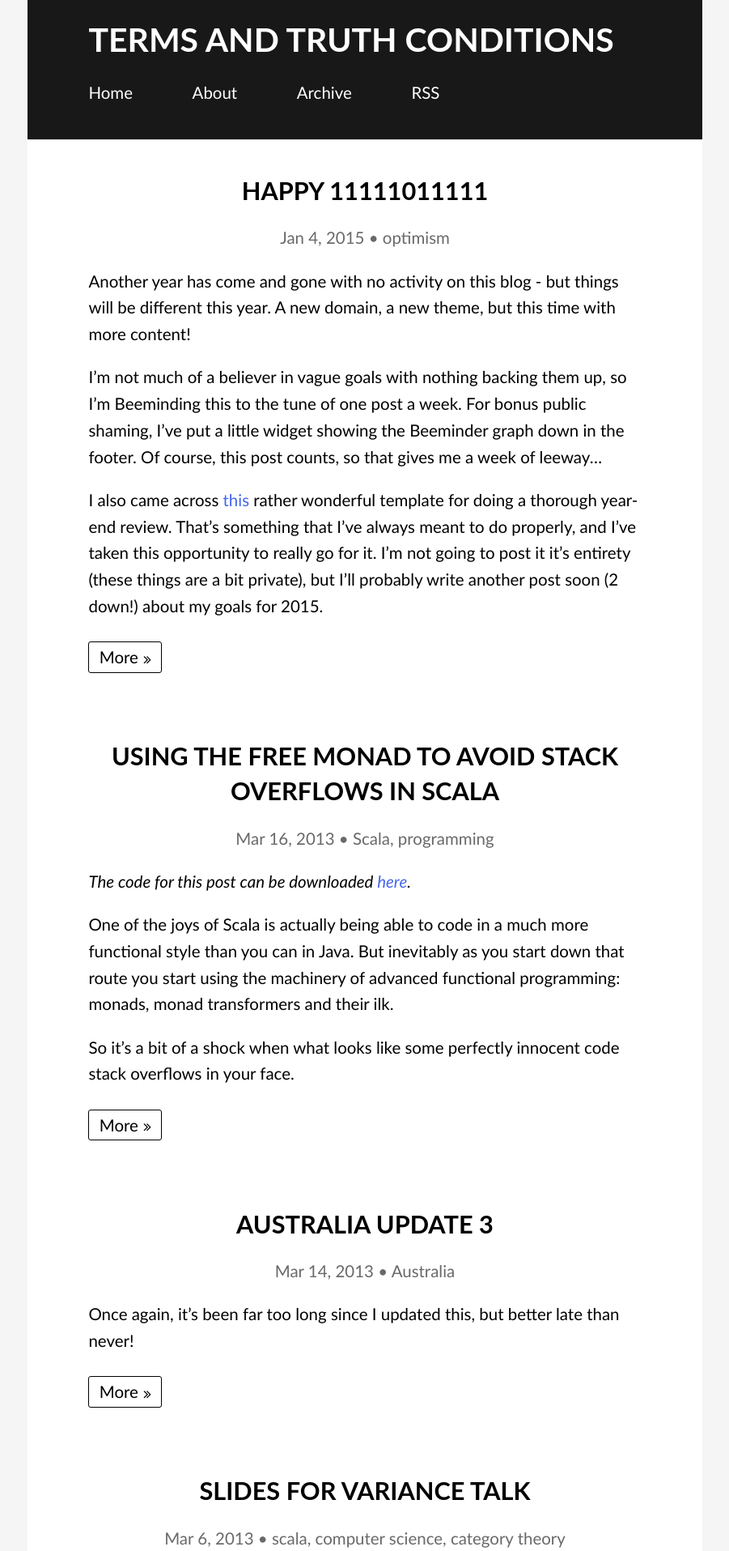
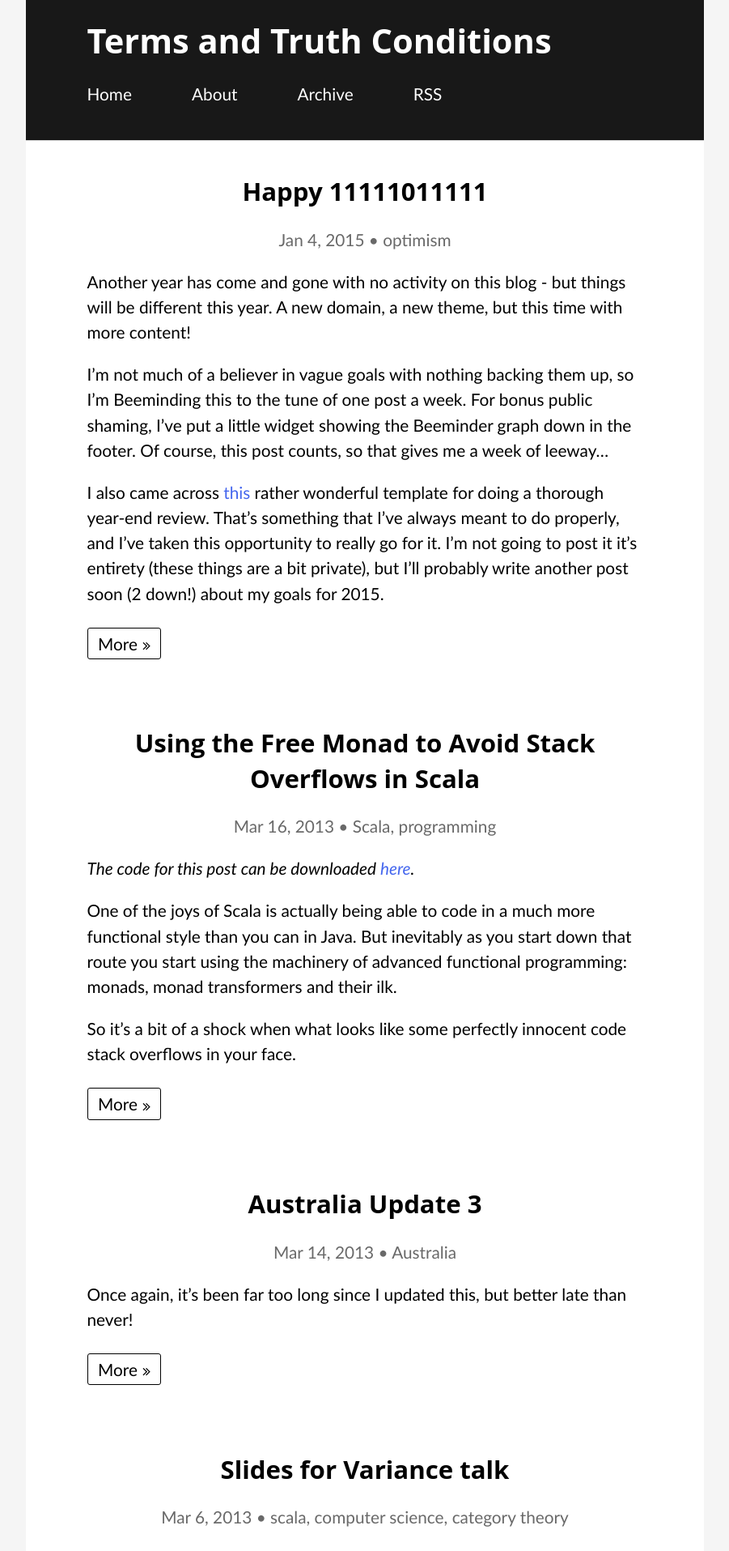
Before and after one commit to michaelpj/termsandtruthconditions, a Jekyll site: the page built from index.html, in a window 1280 px wide. Shown: the top 1915 px of the page at 81% size, without its empty margins (189-1090 px from the left). Built offline with Jekyll 4.4.1, drawn with Linux system fonts in a browser that asks for light colours; nearby versions of some CDN libraries; some web fonts are replaced; Markdown is read by kramdown in place of the engine named in the settings; the list of posts is cut into pages by our own code.

Commit message:
Tweak font sizes, change header font

```diff
--- a/css/basic.css
+++ b/css/basic.css
@@ -1,16 +1,14 @@
 body {
     font-family: "Sorts Mill Goudy", "Calibri", "Helvetica", sans-serif;
     font-weight: 300;
-    font-size: 1.4em;
-    line-height: 1.6em;
+    font-size: 1.3em;
+    line-height: 1.5em;
     margin: 0;
-    font-size: calc(.6vmax + .8em);
 }
 
 h1, h2, h3, h4, h5, h6 {
-    font-family: "Lato", sans-serif;
+    font-family: "Open Sans", sans-serif;
     margin: 0;
-    text-transform: uppercase;
 }
 
 a, a#selected {
```
